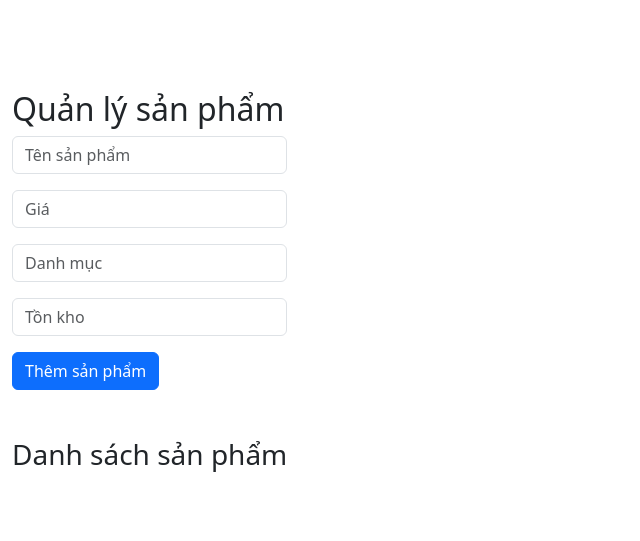
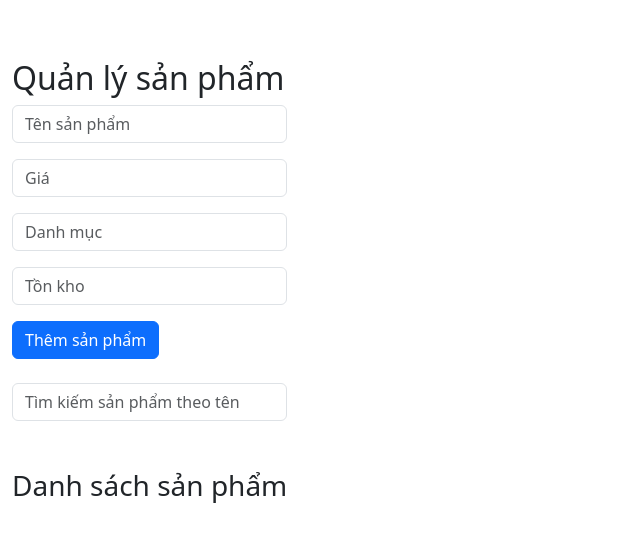
Before and after one commit to kieutrang47/TH_REACTJS, a React (Vite) app in the folder nguyenthikieutrang_22642451_27/: page / in a window 1280 px wide. Shown: the part 139-680 px from the top of the page, without its empty margins (0-640 px from the left). Built offline with nearby package versions, Linux system fonts and the light colour scheme; the HTML template or start-up script is replaced by a standard one.

Commit message:
Commit_5_tìm kiếm  sản phẩm  theo tên

```diff
--- a/nguyenthikieutrang_22642451_27/src/App.jsx
+++ b/nguyenthikieutrang_22642451_27/src/App.jsx
@@ -21,6 +21,7 @@ const App = () => {
   const [productPrice, setProductPrice] = useState('');
   const [productCategory, setProductCategory] = useState('');
   const [productStock, setProductStock] = useState('');
+  const [searchQuery, setSearchQuery] = useState(''); // Tìm kiếm theo tên
 
   // Xử lý thêm sản phẩm
   const handleAddProduct = () => {
@@ -47,6 +48,11 @@ const App = () => {
     // Gửi action để xoá sản phẩm
     dispatch({ type: 'DELETE_PRODUCT', payload: id });
   };
+
+  // Lọc danh sách sản phẩm theo tên (không phân biệt hoa thường)
+  const filteredProducts = products.filter(product =>
+    product.name.toLowerCase().includes(searchQuery.toLowerCase())
+  );
 
   return (
     <div className="container mt-5">
@@ -93,10 +99,21 @@ const App = () => {
         Thêm sản phẩm
       </button>
 
+      {/* Ô input tìm kiếm */}
+      <div className="mt-4 mb-3">
+        <input
+          type="text"
+          className="form-control"
+          placeholder="Tìm kiếm sản phẩm theo tên"
+          value={searchQuery}
+          onChange={(e) => setSearchQuery(e.target.value)} // Cập nhật tìm kiếm
+        />
+      </div>
+
       {/* Danh sách sản phẩm */}
       <h3 className="mt-5">Danh sách sản phẩm</h3>
       <ul className="list-group">
-        {products.map((product) => (
+        {filteredProducts.map((product) => (
           <li key={product.id} className="list-group-item">
             <strong>{product.name}</strong><br />
             Giá: {product.price} VNĐ | Danh mục: {product.category} | Tồn kho: {product.stock}
```
Also changed, not shown: nguyenthikieutrang_22642451_27/minh_chung/commit_5.PNG (added).
